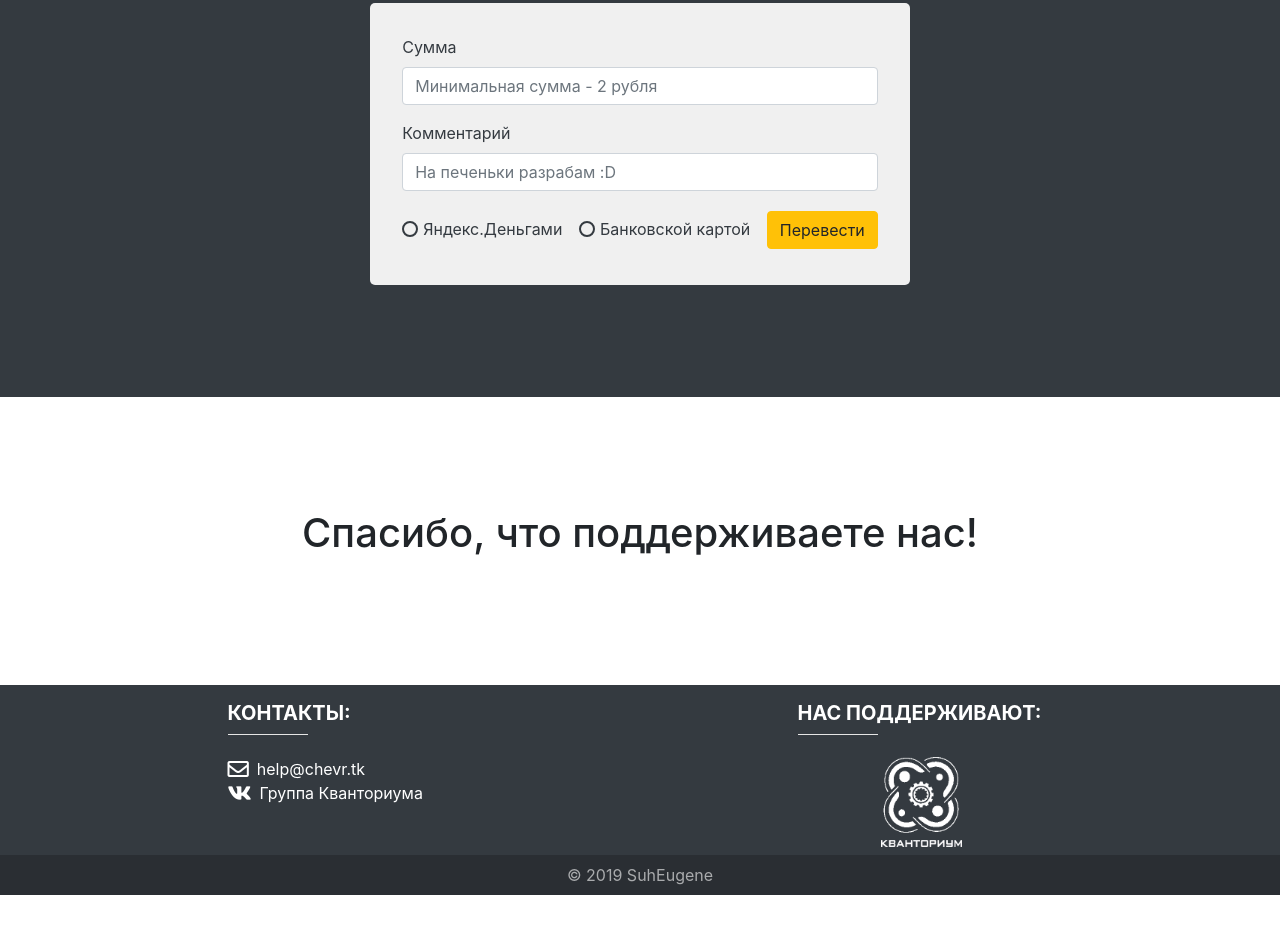
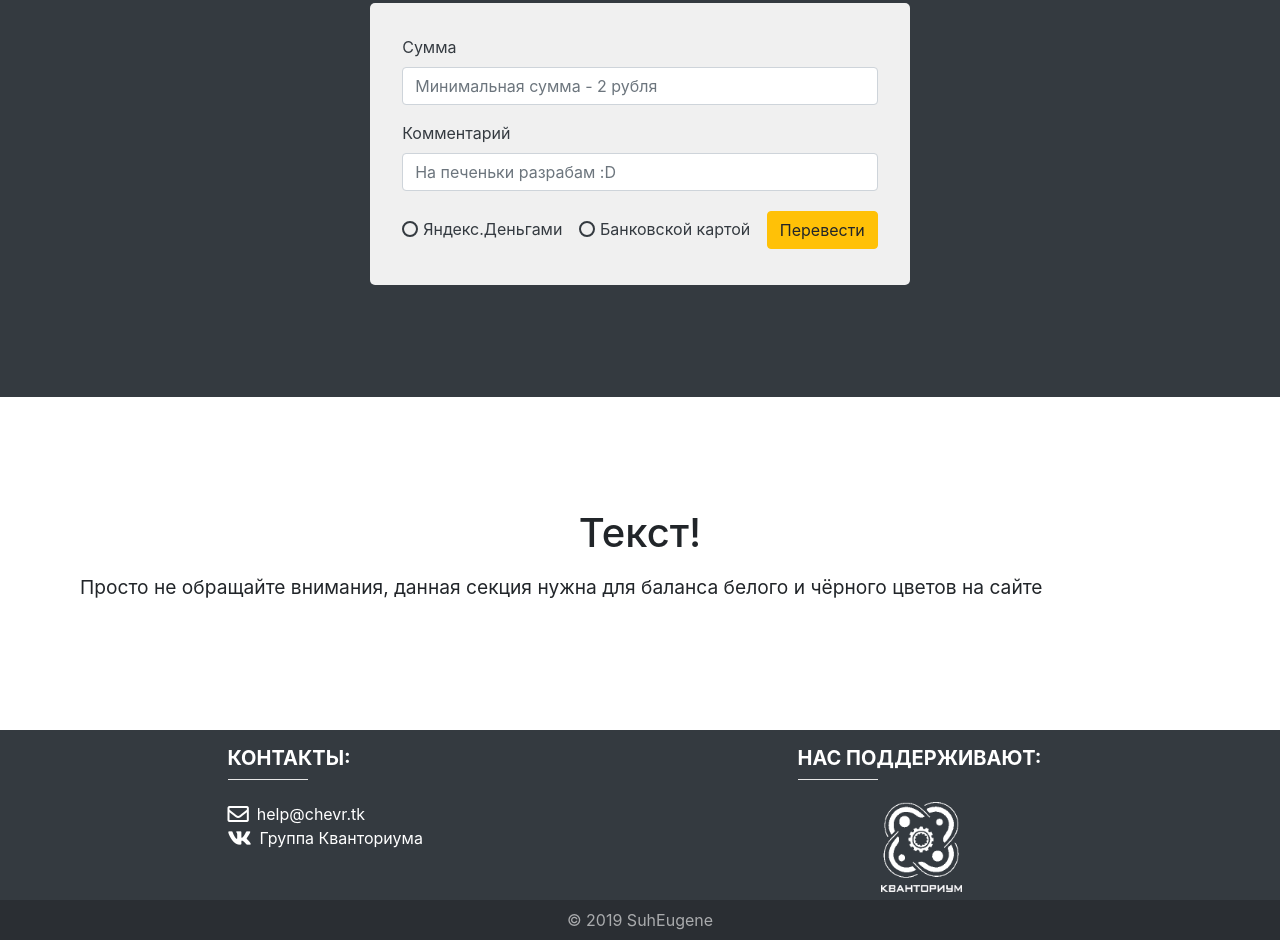
Before and after one commit to chevr-app/chevr-app.github.io, a plain HTML site: page index.html in a window 1280 px wide. Shown: the part 1901-2841 px from the top of the page. Before the commit the page ends 2796 px from the top, so only its background shows below. Drawn offline with nearby package versions, Linux system fonts and the light colour scheme.

Commit message:
Add files via upload

```diff
--- a/index.html
+++ b/index.html
@@ -193,8 +193,8 @@ $('[data-toggle="popover"]').popover()
     </div>
 </section>
 <section class="container-fluid pt-10 pb-10 pr-7 pl-7">
-    <h1 class="text-center mb-3">Спасибо, что поддерживаете нас!</h1>
-    <!-- <p style="font-size:1.2em">Ученики VR квантума и ученик IT квантума детского технопарка «Кванториум» представляют вам универсальное информационное приложение для смартфона. Здесь вы найдете интерактивный прогноз погоды и свежие новости города. Кроме того – скоро появятся автобусные маршруты, афиши театра и кино, 3D-карта достопримечательностей города и многое другое!</p> -->
+    <h1 class="text-center mb-3">Текст!</h1>
+    <p style="font-size:1.2em">Просто не обращайте внимания, данная секция нужна для баланса белого и чёрного цветов на сайте</p>
 </section>
 <!--<section id="help" class="container-fluid pt-10 pb-10 pr-7 pl-7">
      <?php if ($_GET['sended']=='true'): ?>
```
